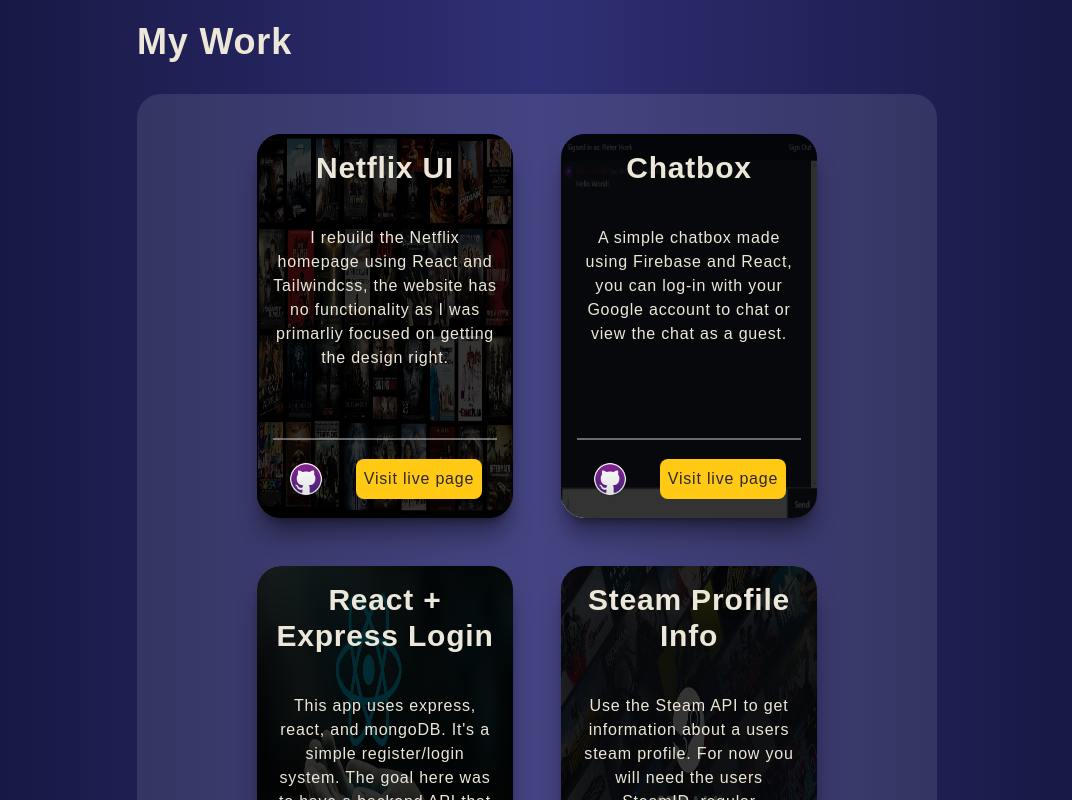
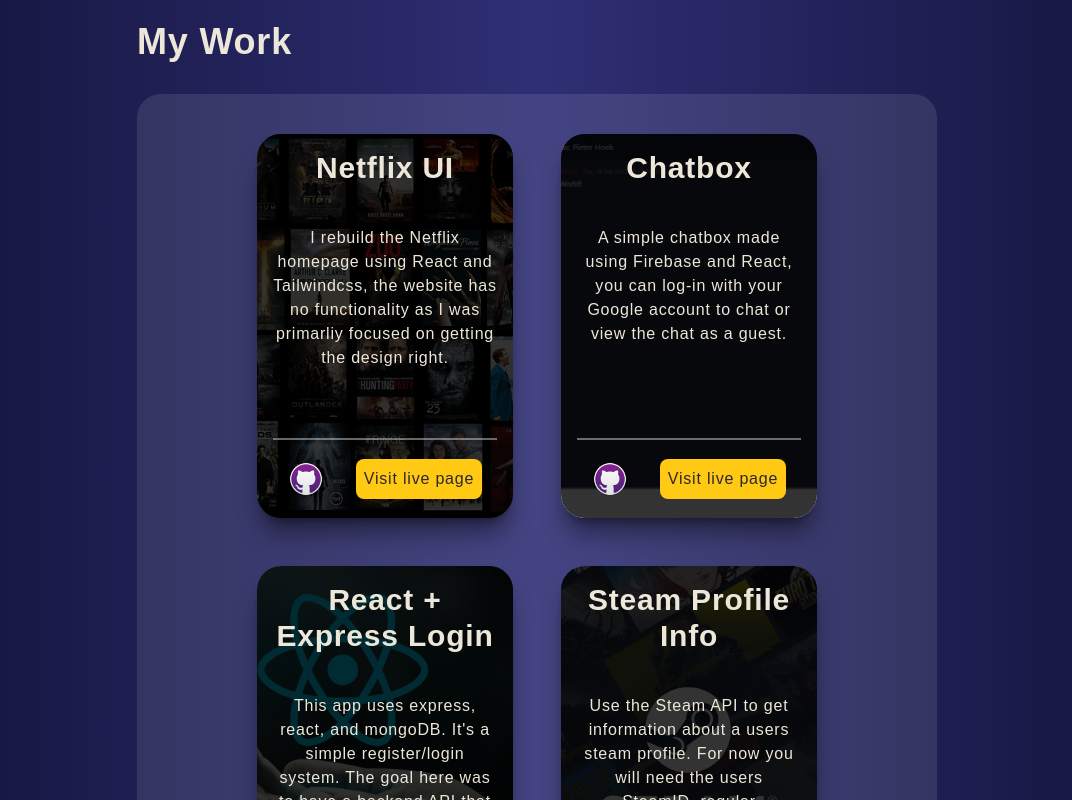
Before and after one commit to Pubstar/Portfolio---Tailwind, a React (Create React App) app in the folder portfolio/: page / in a window 1280 px wide. Shown: the part 1560-2360 px from the top of the page, without its empty margins (103-1175 px from the left). Built offline with nearby package versions, Linux system fonts and the light colour scheme; the HTML template or start-up script is replaced by a standard one; a web font is replaced by a local one.

Commit message:
Change animation & project img scaling

```diff
--- a/portfolio/public/index.html
+++ b/portfolio/public/index.html
@@ -6,7 +6,7 @@
   <link rel="icon" href="%PUBLIC_URL%/favicon.ico" />
   <meta name="viewport" content="width=device-width, initial-scale=1" />
   <meta name="theme-color" content="#000000" />
-  <meta name="description" content="Web site created using create-react-app" />
+  <meta name="description" content="Pieter Hoek's Portfolio" />
   <link rel="apple-touch-icon" href="%PUBLIC_URL%/logo192.png" />
   <link rel="preconnect" href="https://fonts.googleapis.com">
   <link rel="preconnect" href="https://fonts.gstatic.com" crossorigin>
--- a/portfolio/src/components/ProjectCard.jsx
+++ b/portfolio/src/components/ProjectCard.jsx
@@ -12,7 +12,7 @@
                 <a className=" bg-[#FFC914] rounded-lg p-2 text-[#2E282A]" target="_blank" rel="noreferrer" href={props.livePageLink}>Visit live page</a>
             </div>
             <div className=" w-full h-full bg-black/80 absolute z-10 top-0 left-0"></div>
-            <img className=" w-full h-full absolute object-fill top-0 left-0" src={props.bg} alt="project card background" />
+            <img className=" w-full h-full absolute object-cover top-0 left-0" src={props.bg} alt="project card background" />
         </div>
     )
 }
--- a/portfolio/src/pages/homepage.css
+++ b/portfolio/src/pages/homepage.css
@@ -4,13 +4,13 @@
 
 section {
     opacity: 0;
-    transform: translateY(20%);
+    transform: translateX(-20%);
     transition: all 1s;
 }
 
 .animate {
     opacity: 1;
-    transform: translateY(0);
+    transform: translateX(0);
 }
 
 /* @media(prefers-reduced-motion) {
```
Also changed, not shown: portfolio/public/manifest.json.
